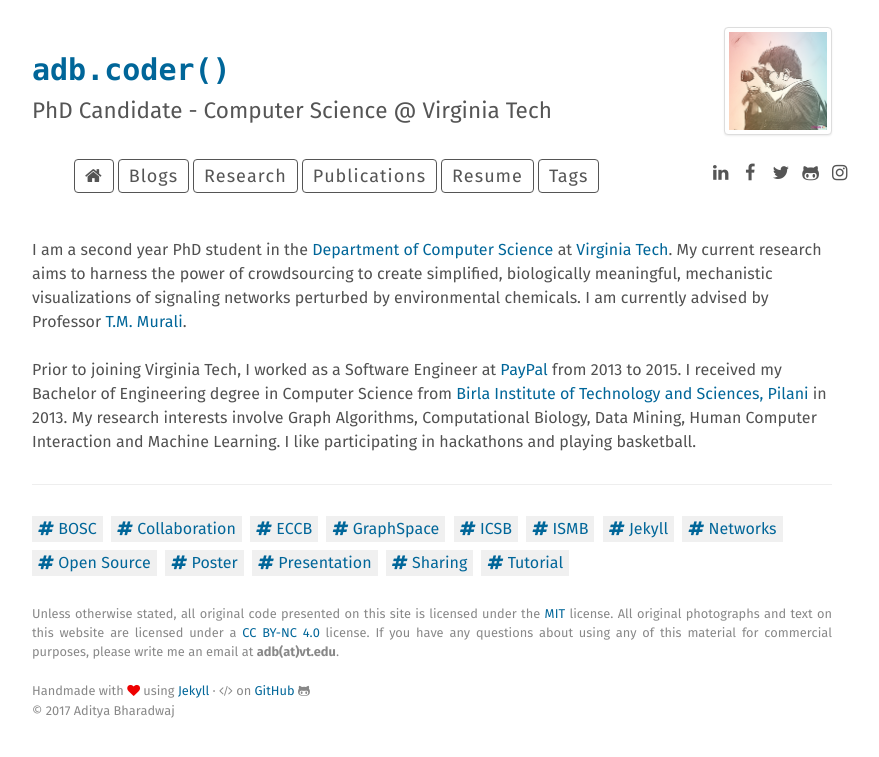
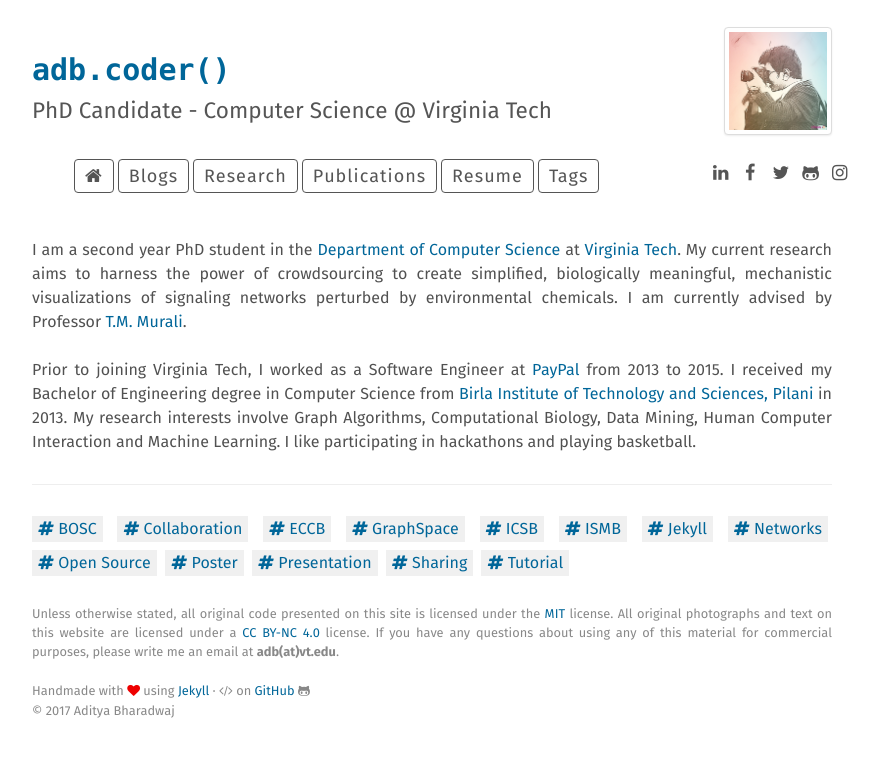
Before and after one commit to adbharadwaj/adbharadwaj.github.io, a Jekyll site: the page built from index.html, in a window 1280 px wide. Shown: the top 757 px of the page, without its empty margins (208-1087 px from the left). Built offline with Jekyll 4.4.1, drawn with Linux system fonts in a browser that asks for light colours.

Commit message:
Update _layout.scss

```diff
--- a/assets/scss/_layout.scss
+++ b/assets/scss/_layout.scss
@@ -451,6 +451,10 @@ blockquote p:last-child {
     }
 }
 
+#content {
+    text-align:justify;
+}
+
 .top-menu {
     list-style-type: none;
     margin: 20px 0 0 -42px;
```
